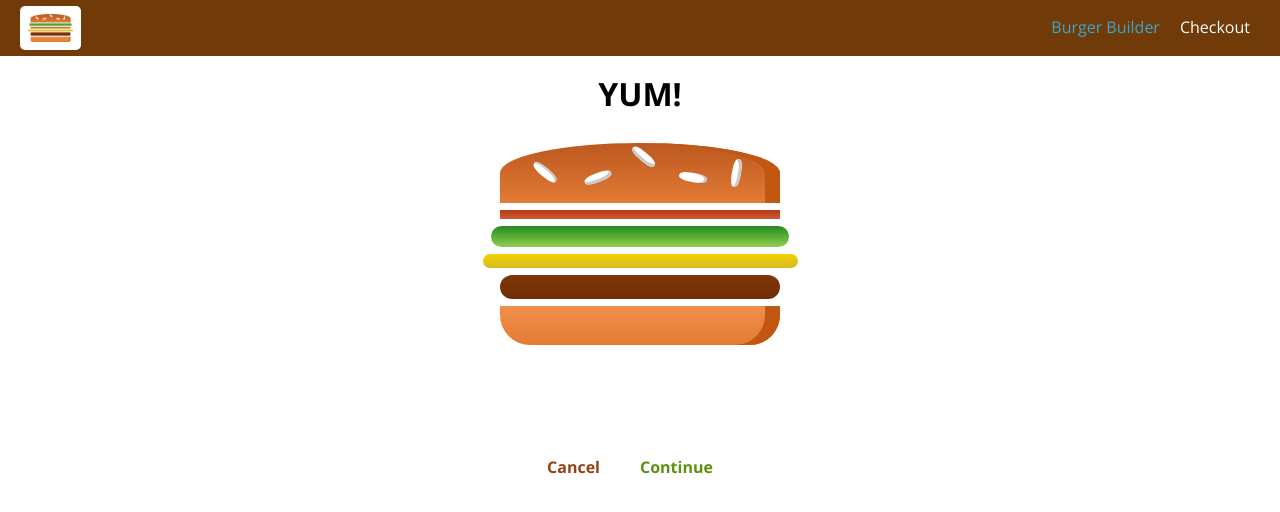
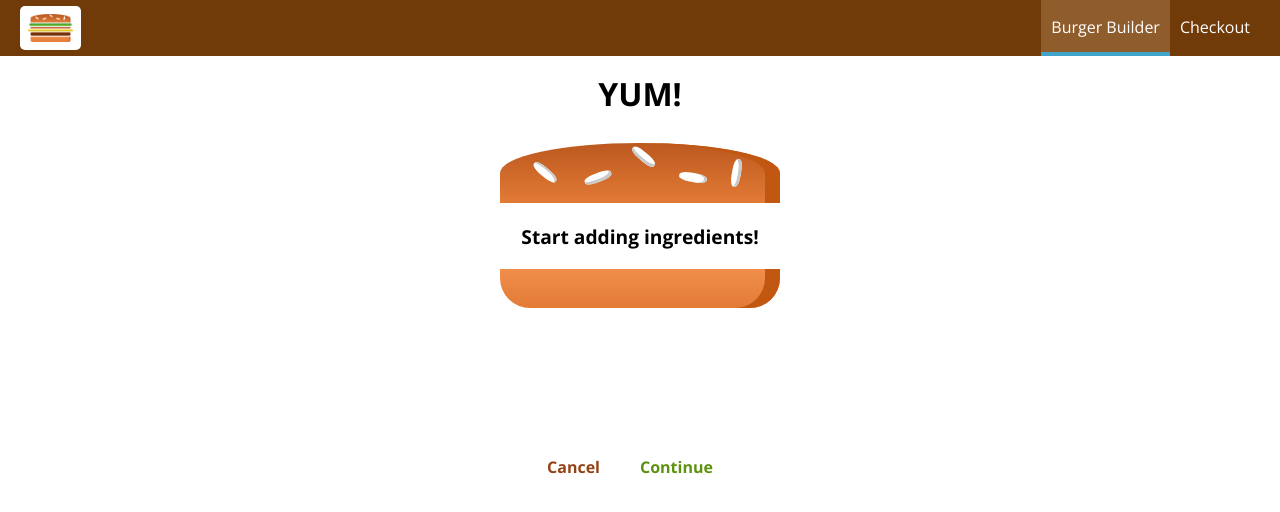
Before and after one commit to rdebeer1/burger-builder, a React app: page /checkout in a window 1280 px wide. Shown: the top 512 px of the page. Built offline with nearby package versions, Linux system fonts and the light colour scheme.

Commit message:
passes ingredients via Query Params

```diff
--- a/src/components/Navigation/NavigationItems/NavigationItem/NavigationItem.css
+++ b/src/components/Navigation/NavigationItems/NavigationItem/NavigationItem.css
@@ -38,7 +38,7 @@
 
   .NavigationItem a:hover,
   .NavigationItem a:active,
-  .NavigationItem a:active {
+  .NavigationItem a.active {
     background-color: #8F5C2C;
     border-bottom: 4px solid #40A4C8;
     color: white;
--- a/src/components/Order/CheckoutSummary/CheckoutSummary.js
+++ b/src/components/Order/CheckoutSummary/CheckoutSummary.js
@@ -13,10 +13,10 @@
       </div>
       <Button
         btnType='Danger'
-        clicked>Cancel</Button>
+        clicked={props.checkoutCancelled}>Cancel</Button>
       <Button
         btnType='Success'
-        clicked>Continue</Button>
+        clicked={props.checkoutContinued}>Continue</Button>
     </div>
   );
 }
--- a/src/containers/BurgerBuilder/BurgerBuilder.js
+++ b/src/containers/BurgerBuilder/BurgerBuilder.js
@@ -100,36 +100,45 @@
   }
 
   purchaseContinueHandler = () => {
-    this.setState({
-      loading: true
-    });
-    const order = {
-      ingredients: this.state.ingredients,
-      price: this.state.totalPrice,
-      customer: {
-        name: 'Robert DeBeer',
-        address: {
-          street: '1330 Market Street',
-          zipCode: '92101',
-          state: 'California',
-        },
-        email: 'test@gmail.com'
-      },
-      forDelivery: 'yes'
+    // this.setState({
+    //   loading: true
+    // });
+    // const order = {
+    //   ingredients: this.state.ingredients,
+    //   price: this.state.totalPrice,
+    //   customer: {
+    //     name: 'Robert DeBeer',
+    //     address: {
+    //       street: '1330 Market Street',
+    //       zipCode: '92101',
+    //       state: 'California',
+    //     },
+    //     email: 'test@gmail.com'
+    //   },
+    //   forDelivery: 'yes'
+    // }
+    // axios.post('/orders.json', order)
+    // .then(response => {
+    //   this.setState({
+    //     loading: false,
+    //     purchasing: false
+    //   })
+    // })
+    // .catch(error => {
+    //   this.setState({
+    //     loading: false,
+    //     purchasing: false
+    //   })
+    // });
+    const queryParams = [];
+    for (let i in this.state.ingredients) {
+      queryParams.push(encodeURIComponent(i) + '=' + encodeURIComponent(this.state.ingredients[i]));
     }
-    axios.post('/orders.json', order)
-    .then(response => {
-      this.setState({
-        loading: false,
-        purchasing: false
-      })
+    const queryString = queryParams.join('&');
+    this.props.history.push({
+      pathname: '/checkout',
+      search: '?' + queryString
     })
-    .catch(error => {
-      this.setState({
-        loading: false,
-        purchasing: false
-      })
-    });
   }
 
   render () {
--- a/src/containers/Checkout/Checkout.js
+++ b/src/containers/Checkout/Checkout.js
@@ -11,10 +11,30 @@
       meat: 1
     }
   }
+  componentDidMount() {
+    const query = new URLSearchParams(this.props.location.search);
+    const ingredients = {};
+    for (let param of query.entries()) {
+      ingredients[param[0]] = +param[1]
+    }
+    this.setState({
+      ingredients: ingredients
+    });
+  }
+  checkoutCancelled = () => {
+    this.props.history.goBack();
+  }
+
+  checkoutContinued = () => {
+    this.props.history.replace('./checkout/contact-data');
+  }
+
   render () {
     return (
       <div>
-        <CheckoutSummary ingredients={this.state.ingredients} />
+        <CheckoutSummary ingredients={this.state.ingredients}
+        checkoutCancelled={this.checkoutCancelled}
+        checkoutContinued={this.checkoutContinued} />
       </div>
     );
   }
```
